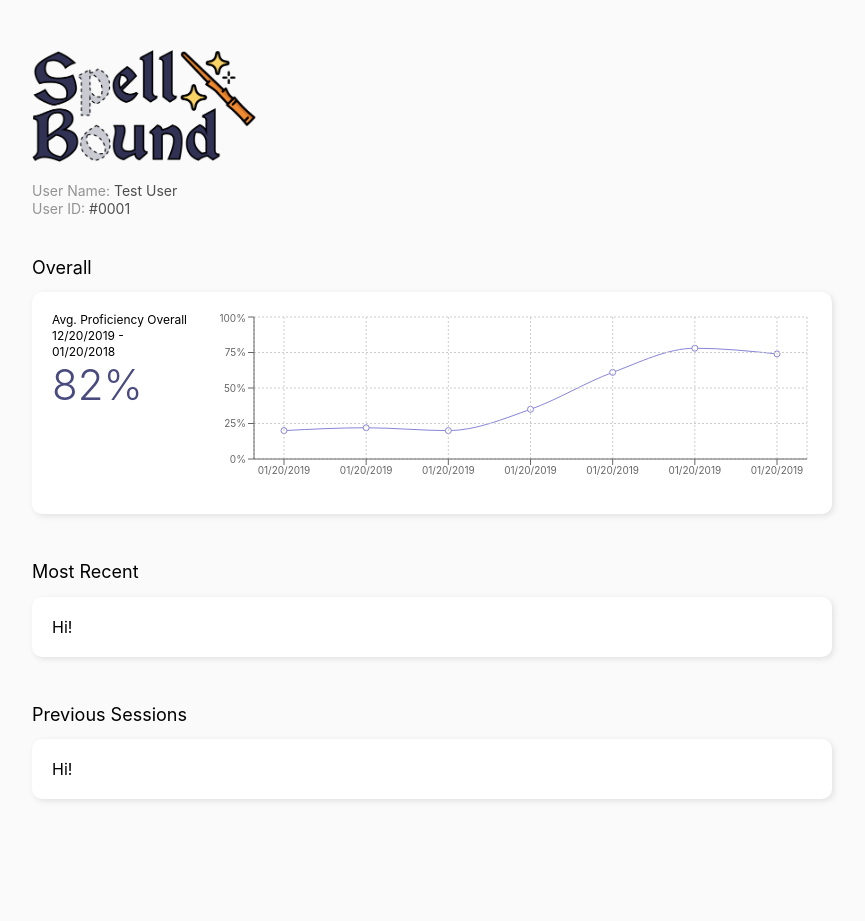
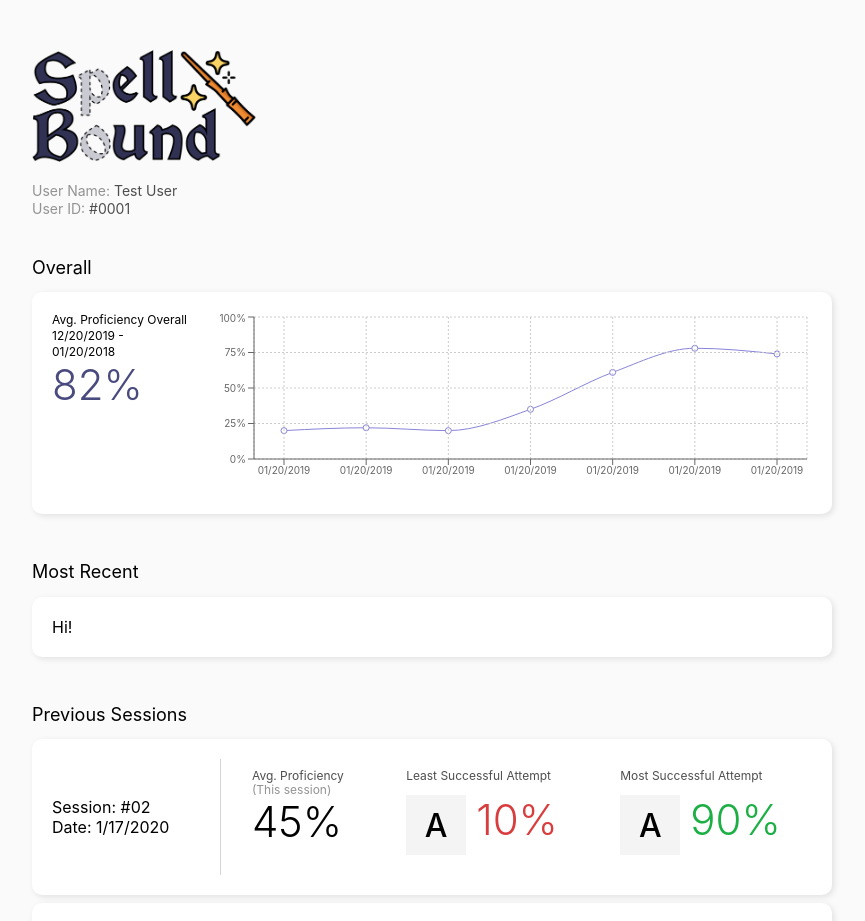
Before and after one commit to thepelkus-too/realityhack-dyslexia-charts, a React (Create React App) app: page / in a window 1280 px wide. Shown: the top 921 px of the page, without its empty margins (208-1073 px from the left). Before the commit the page ends 807 px from the top, so only its background shows below. Built offline with nearby package versions, Linux system fonts and the light colour scheme.

Commit message:
Previous sessions styling

```diff
--- a/src/App.js
+++ b/src/App.js
@@ -34,7 +34,7 @@ const sampleData = [
   },
 
   {
-    timestamp: 1579379874,
+    timestamp: 1579279874,
     letters: [
       {
         character: "A",
@@ -55,33 +55,43 @@ const sampleData = [
         avgScore: 45.0
       }
     ]
+  },
+
+  {
+    timestamp: 1579159874,
+    letters: [
+      {
+        character: "J",
+        highScore: 20.0,
+        lowScore: 10.0,
+        avgScore: 12.5
+      },
+      {
+        character: "A",
+        highScore: 66.7,
+        lowScore: 50.0,
+        avgScore: 58.9
+      },
+      {
+        character: "B",
+        highScore: 79.5,
+        lowScore: 70.0,
+        avgScore: 75.0
+      }
+    ]
   }
 ];
 
 const AppWrapper = styled.div`
   display: flex;
   flex-direction: column;
-  margin: 50px auto 0;
+  margin: 50px auto;
   max-width: 800px;
 `;
 
 function App() {
   return (
     <AppWrapper>
-      {/* <header className="App-header">
-        <img src={logo} className="App-logo" alt="logo" />
-        <p>
-          Edit <code>src/App.js</code> and save to reload.
-        </p>
-        <a
-          className="App-link"
-          href="https://reactjs.org"
-          target="_blank"
-          rel="noopener noreferrer"
-        >
-          Learn React
-        </a>
-      </header> */}
       <div>
         <Logo />
         <UserInfo name="Fake User" id="0001" />
@@ -89,7 +99,7 @@ function App() {
 
       <Summary data={sampleData} />
       <MostRecent data={sampleData} />
-      <PreviousSessions data={sampleData} />
+      <PreviousSessions data={sampleData.slice(1)} />
     </AppWrapper>
   );
 }
--- a/src/previousSessions.js
+++ b/src/previousSessions.js
@@ -1,11 +1,182 @@
 import React from "react";
 import AppSection from "./appSection";
 import ContentCapsule from "./contentCapsule";
+import styled from "styled-components";
 
-function PreviousSessions() {
+const leastSuccessfulFromSession = session => {
+  console.log(session.letters);
+  const least = session.letters.reduce(
+    (acc, letter) => {
+      if (letter.lowScore < acc.lowScore) return letter;
+
+      return acc;
+    },
+    { lowScore: 101 }
+  );
+
+  return least;
+};
+
+const mostSuccessfulFromSession = session => {
+  const most = session.letters.reduce(
+    (acc, letter) => {
+      if (letter.highScore > acc.highScore) return letter;
+
+      return acc;
+    },
+    { highScore: -1 }
+  );
+
+  return most;
+};
+
+const sessionAverage = session => {
+  const sum = session.letters.reduce((acc, letter) => {
+    return acc + letter.avgScore;
+  }, 0);
+
+  const size = session.letters.length;
+
+  return Math.round(sum / size);
+};
+
+const dateFromSession = session => {
+  const sessionDate = new Date(session.timestamp * 1000);
+  return `${sessionDate.getUTCMonth() +
+    1}/${sessionDate.getUTCDate()}/${sessionDate.getUTCFullYear()}`;
+};
+
+const SessionWrapper = styled.div`
+  display: flex;
+  flex-direction: row;
+  width: 100%;
+`;
+
+const SessionMetaContainer = styled.div`
+  display: flex;
+  flex: 1;
+  flex-direction: column;
+  justify-content: center;
+  margin-right: 20px;
+`;
+
+const SessionMeta = props => (
+  <SessionMetaContainer>
+    <div>Session: #{`${props.sessionIndex}`.padStart(2, "0")}</div>
+    <div>Date: {dateFromSession(props.session)}</div>
+  </SessionMetaContainer>
+);
+
+const ScoresWrapper = styled.div`
+  display: flex;
+  flex-direction: row;
+  justify-content: space-around;
+  border-left: 1px solid #d5d5d5;
+  flex: 4;
+`;
+
+const ScoresData = styled.div`
+  flex-direction: row;
+  margin-top: 10px;
+  margin-bottom: 20px;
+`;
+
+const ScoresDataTitle = styled.div`
+  font-size: 12px;
+  line-height: 14px;
+  color: #4e4e4e;
+`;
+const ScoresDataTitleOnly = styled(ScoresDataTitle)`
+  margin-bottom: 1em;
+`;
+
+const ScoresDataSubtitle = styled.div`
+  font-size: 12px;
+  line-height: 14px;
+  color: #939393;
+`;
+const ScoresLetter = styled.div`
+  background: #f4f4f4;
+  font-weight: 500;
+  font-size: 32px;
+  line-height: 37px;
+  display: flex;
+  width: 60px;
+  height: 60px;
+  align-items: center;
+  justify-content: center;
+  margin-right: 10px;
+`;
+
+const ScoresPercentage = styled.span`
+  font-weight: 300;
+  font-size: 42px;
+  line-height: 49px;
+`;
+const ScoresBestPercentage = styled(ScoresPercentage)`
+  color: #1baf44;
+`;
+const ScoresWorstPercentage = styled(ScoresPercentage)`
+  color: #d93c3c;
+`;
+
+const ScoresDataDatums = styled.div`
+  display: flex;
+  flex-direction: row;
+  align-content: center;
+`;
+
+const SessionHighLow = props => {
+  const lowScoreData = leastSuccessfulFromSession(props.session);
+  const highScoreData = mostSuccessfulFromSession(props.session);
+
+  return (
+    <ScoresWrapper>
+      <ScoresData>
+        <ScoresDataTitle>Avg. Proficiency</ScoresDataTitle>
+        <ScoresDataSubtitle>(This session)</ScoresDataSubtitle>
+        <ScoresPercentage>{sessionAverage(props.session)}%</ScoresPercentage>
+      </ScoresData>
+      <ScoresData>
+        <ScoresDataTitleOnly>Least Successful Attempt</ScoresDataTitleOnly>
+        <ScoresDataDatums>
+          <ScoresLetter>{lowScoreData.character}</ScoresLetter>
+          <ScoresWorstPercentage>
+            {lowScoreData.lowScore}%
+          </ScoresWorstPercentage>
+        </ScoresDataDatums>
+      </ScoresData>
+      <ScoresData>
+        <ScoresDataTitleOnly>Most Successful Attempt</ScoresDataTitleOnly>
+        <ScoresDataDatums>
+          <ScoresLetter>{highScoreData.character}</ScoresLetter>
+          <ScoresBestPercentage>
+            {Math.round(highScoreData.highScore)}%
+          </ScoresBestPercentage>
+        </ScoresDataDatums>
+      </ScoresData>
+    </ScoresWrapper>
+  );
+};
+
+const PreviousSession = props => (
+  <ContentCapsule>
+    <SessionWrapper>
+      <SessionMeta session={props.session} sessionIndex={props.sessionIndex} />
+      <SessionHighLow session={props.session} />
+    </SessionWrapper>
+  </ContentCapsule>
+);
+
+function PreviousSessions(props) {
   return (
     <AppSection title="Previous Sessions">
-      <ContentCapsule>Hi!</ContentCapsule>
+      {props.data.map((session, i) => (
+        <PreviousSession
+          session={session}
+          sessionIndex={props.data.length - i}
+        />
+      ))}
     </AppSection>
   );
 }
```
